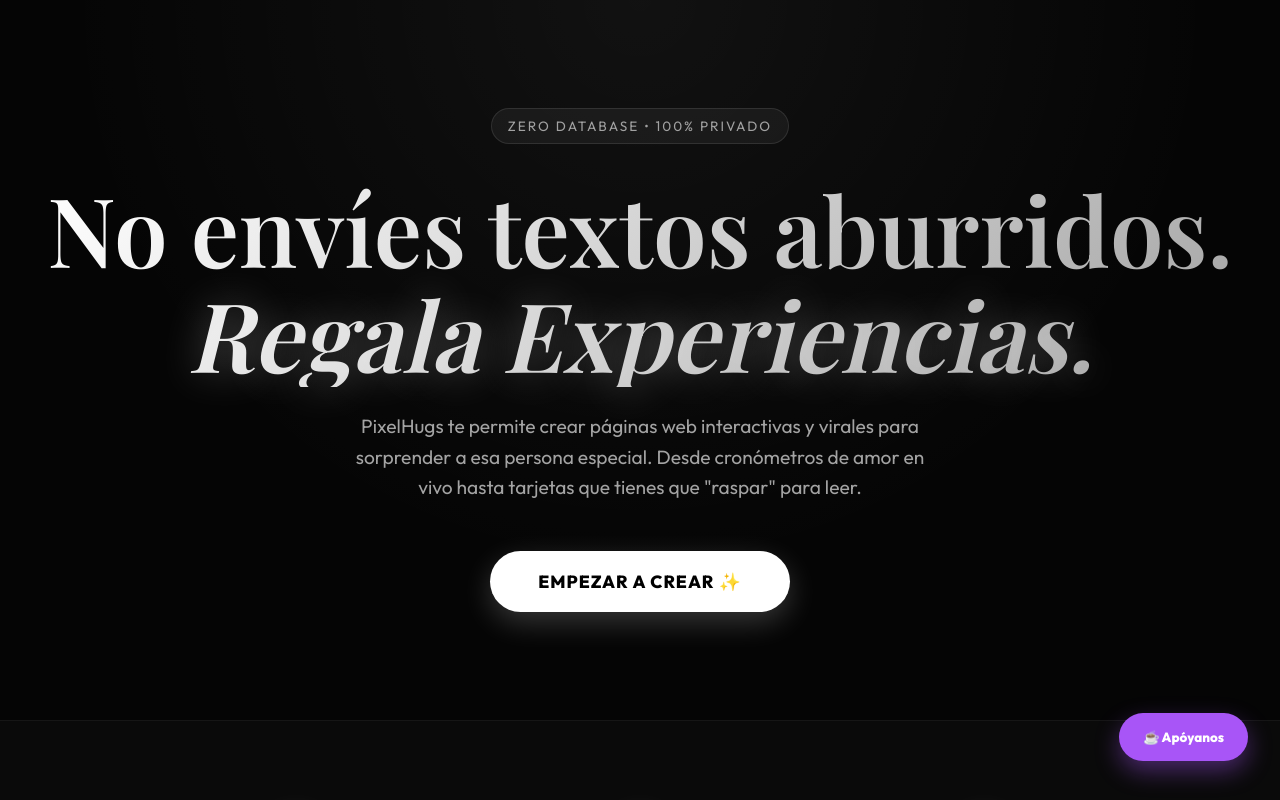
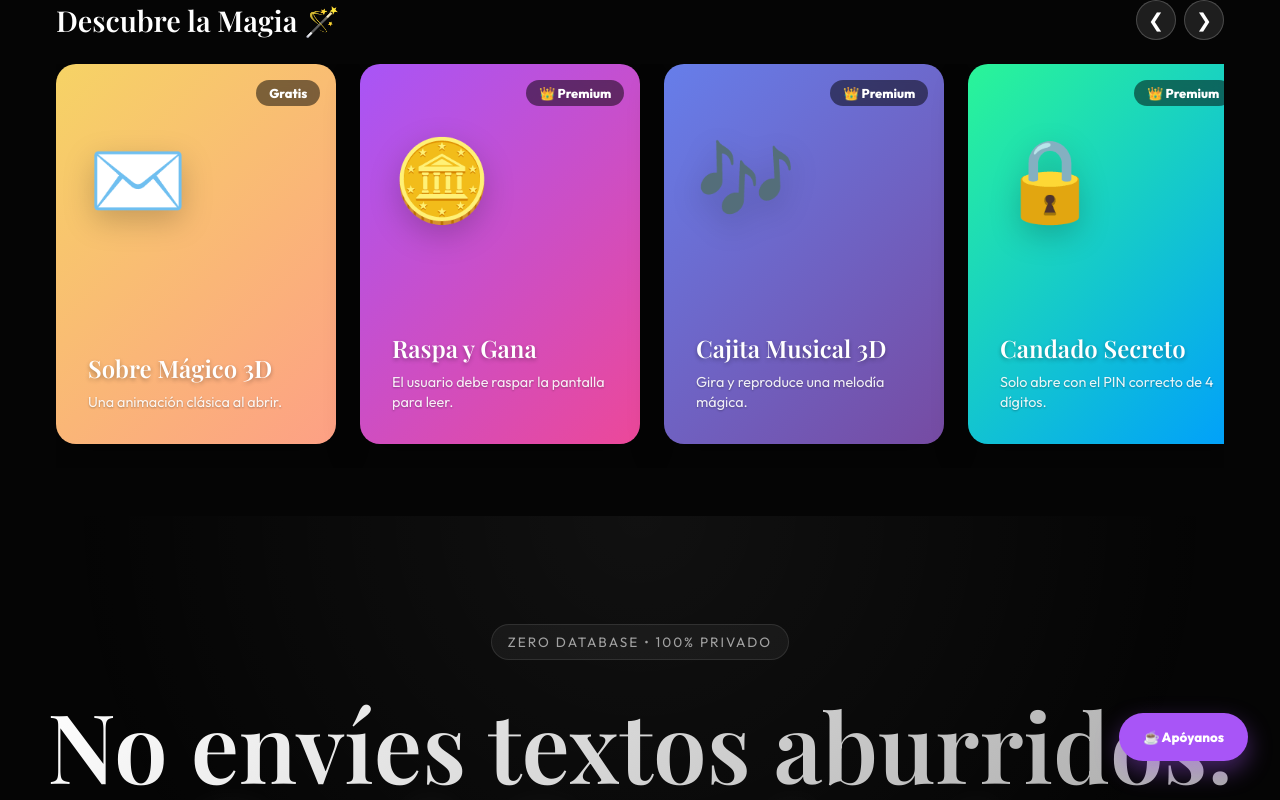
Before and after one commit to TheEdsan/pixelhugs, a React (Vite) app: page / in a window 1280 px wide. Shown: the top 800 px of the page. Built offline with nearby package versions, Linux system fonts and the light colour scheme; a web font is replaced by a local one.

Commit message:
Feature: add showcase carousel for magic formats

```diff
--- a/src/components/Gallery.jsx
+++ b/src/components/Gallery.jsx
@@ -3,6 +3,7 @@ import { themes } from '../data/templates';
 import LiveThumbnail from './LiveThumbnail';
 import AdBanner from './AdBanner';
 import TipJarModal from './TipJarModal';
+import HeroCarousel from './HeroCarousel';
 
 export default function Gallery({ onSelectTheme }) {
   const [activeCategory, setActiveCategory] = useState('Todos');
@@ -22,6 +23,9 @@ export default function Gallery({ onSelectTheme }) {
 
   return (
     <div className="landing-page">
+      {/* Hero Showcase Carousel */}
+      <HeroCarousel />
+
       {/* Hero Section */}
       <section className="hero-section">
         <div className="hero-badge">Zero Database • 100% Privado</div>
--- /dev/null
+++ b/src/components/HeroCarousel.jsx
@@ -0,0 +1,80 @@
+import React, { useRef } from 'react';
+
+export default function HeroCarousel() {
+  const scrollRef = useRef(null);
+
+  const scroll = (direction) => {
+    if (scrollRef.current) {
+      const scrollAmount = direction === 'left' ? -300 : 300;
+      scrollRef.current.scrollBy({ left: scrollAmount, behavior: 'smooth' });
+    }
+  };
+
+  const showcaseItems = [
+    {
+      id: 'envelope_3d',
+      title: 'Sobre Mágico 3D',
+      desc: 'Una animación clásica al abrir.',
+      badge: 'Gratis',
+      icon: '✉️',
+      color: 'linear-gradient(135deg, #f6d365 0%, #fda085 100%)'
+    },
+    {
+      id: 'scratch_card',
+      title: 'Raspa y Gana',
+      desc: 'El usuario debe raspar la pantalla para leer.',
+      badge: '👑 Premium',
+      icon: '🪙',
+      color: 'linear-gradient(135deg, #a855f7 0%, #ec4899 100%)'
+    },
+    {
+      id: 'music_box',
+      title: 'Cajita Musical 3D',
+      desc: 'Gira y reproduce una melodía mágica.',
+      badge: '👑 Premium',
+      icon: '🎶',
+      color: 'linear-gradient(135deg, #667eea 0%, #764ba2 100%)'
+    },
+    {
+      id: 'pin_lock',
+      title: 'Candado Secreto',
+      desc: 'Solo abre con el PIN correcto de 4 dígitos.',
+      badge: '👑 Premium',
+      icon: '🔒',
+      color: 'linear-gradient(135deg, #2af598 0%, #009efd 100%)'
+    },
+    {
+      id: 'mystery_box',
+      title: 'Caja Sorpresa',
+      desc: 'Toca varias veces para revelar el secreto.',
+      badge: '👑 Premium',
+      icon: '🎁',
+      color: 'linear-gradient(135deg, #ff0844 0%, #ffb199 100%)'
+    }
+  ];
+
+  return (
+    <div className="hero-carousel-container">
+      <div className="carousel-header">
+        <h3>Descubre la Magia 🪄</h3>
+        <div className="carousel-controls">
+          <button onClick={() => scroll('left')}>❮</button>
+          <button onClick={() => scroll('right')}>❯</button>
+        </div>
+      </div>
+
+      <div className="carousel-scroll" ref={scrollRef}>
+        {showcaseItems.map(item => (
+          <div key={item.id} className="carousel-card" style={{ background: item.color }}>
+            <div className="card-badge">{item.badge}</div>
+            <div className="card-icon">{item.icon}</div>
+            <div className="card-info">
+              <h4>{item.title}</h4>
+              <p>{item.desc}</p>
+            </div>
+          </div>
+        ))}
+      </div>
+    </div>
+  );
+}
--- a/src/index.css
+++ b/src/index.css
@@ -95,6 +95,122 @@ body {
   0% { transform: translateY(0); }
   50% { transform: translateY(-10px); }
   100% { transform: translateY(0); }
+}
+
+/* --- Hero Carousel --- */
+.hero-carousel-container {
+  width: 100%;
+  max-width: 1200px;
+  margin: 0 auto 3rem auto;
+  padding: 0 1rem;
+}
+
+.carousel-header {
+  display: flex;
+  justify-content: space-between;
+  align-items: center;
+  margin-bottom: 1.5rem;
+}
+
+.carousel-header h3 {
+  font-family: var(--font-elegant);
+  font-size: 1.8rem;
+  color: #fff;
+  margin: 0;
+}
+
+.carousel-controls button {
+  background: rgba(255, 255, 255, 0.1);
+  border: 1px solid rgba(255, 255, 255, 0.2);
+  color: #fff;
+  width: 40px;
+  height: 40px;
+  border-radius: 50%;
+  margin-left: 0.5rem;
+  cursor: pointer;
+  font-size: 1.2rem;
+  transition: background 0.3s;
+}
+
+.carousel-controls button:hover {
+  background: rgba(255, 255, 255, 0.3);
+}
+
+.carousel-scroll {
+  display: flex;
+  gap: 1.5rem;
+  overflow-x: auto;
+  padding-bottom: 1.5rem;
+  scroll-snap-type: x mandatory;
+  scrollbar-width: thin;
+  scrollbar-color: rgba(255, 255, 255, 0.2) transparent;
+}
+
+.carousel-scroll::-webkit-scrollbar {
+  height: 6px;
+}
+
+.carousel-scroll::-webkit-scrollbar-track {
+  background: transparent;
+}
+
+.carousel-scroll::-webkit-scrollbar-thumb {
+  background-color: rgba(255, 255, 255, 0.2);
+  border-radius: 10px;
+}
+
+.carousel-card {
+  min-width: 280px;
+  height: 380px;
+  border-radius: 20px;
+  padding: 2rem;
+  display: flex;
+  flex-direction: column;
+  justify-content: space-between;
+  position: relative;
+  scroll-snap-align: start;
+  box-shadow: 0 15px 35px rgba(0,0,0,0.3);
+  transition: transform 0.3s;
+  overflow: hidden;
+}
+
+.carousel-card:hover {
+  transform: translateY(-5px);
+}
+
+.card-badge {
+  position: absolute;
+  top: 1rem;
+  right: 1rem;
+  background: rgba(0, 0, 0, 0.5);
+  backdrop-filter: blur(5px);
+  color: #fff;
+  padding: 0.3rem 0.8rem;
+  border-radius: 50px;
+  font-size: 0.8rem;
+  font-weight: bold;
+}
+
+.card-icon {
+  font-size: 5rem;
+  margin-top: 2rem;
+  filter: drop-shadow(0 10px 15px rgba(0,0,0,0.2));
+}
+
+.card-info h4 {
+  font-family: var(--font-elegant);
+  font-size: 1.5rem;
+  color: #fff;
+  margin: 0 0 0.5rem 0;
+  text-shadow: 0 2px 4px rgba(0,0,0,0.3);
+}
+
+.card-info p {
+  color: rgba(255, 255, 255, 0.9);
+  font-size: 0.9rem;
+  line-height: 1.4;
+  margin: 0;
+  text-shadow: 0 1px 2px rgba(0,0,0,0.3);
 }
 
 .gallery-header p {
```
